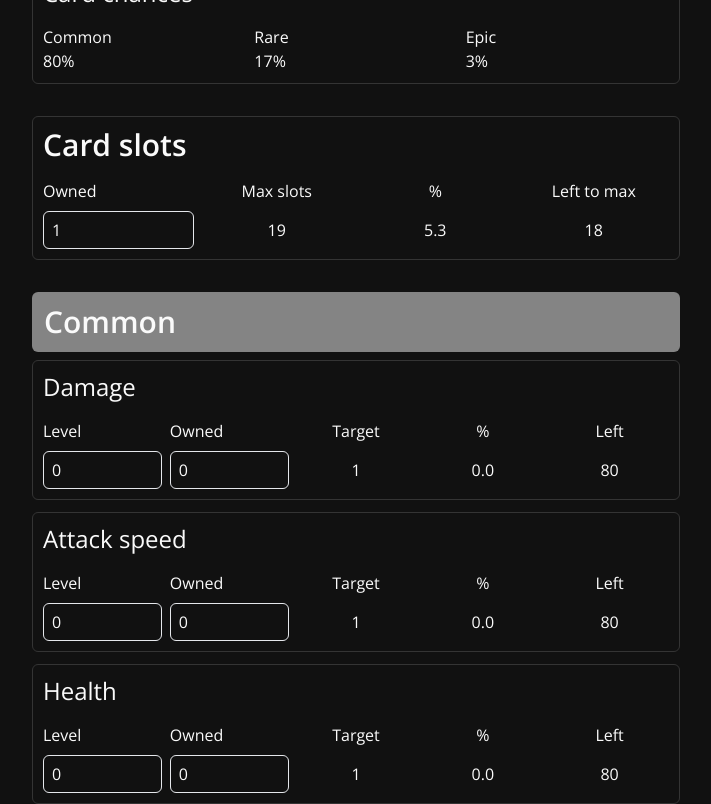
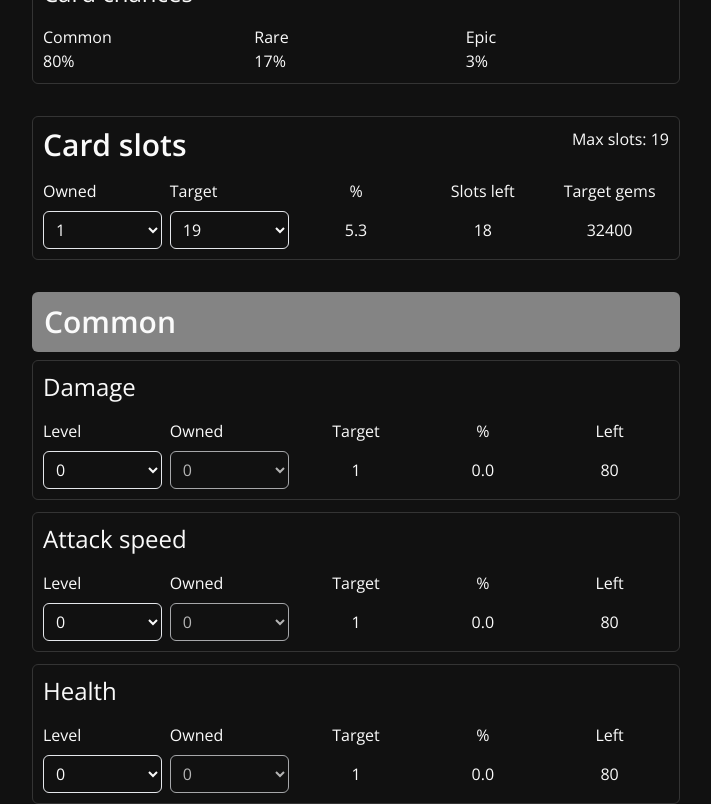
Before and after one commit to buczekmatthias/card-tracker, a Vue app: page / in a window 1280 px wide. Shown: the part 1080-1884 px from the top of the page, without its empty margins (284-995 px from the left). Built offline with nearby package versions, Linux system fonts and the light colour scheme.

Commit message:
Input changed to select | Added slots target

```diff
--- a/src/App.vue
+++ b/src/App.vue
@@ -17,7 +17,7 @@ import updateLoadout from "./data/updateLoadout";
 
 const page = ref(localStorage.getItem("page") || "tracker");
 
-const version = "1.0.1";
+const version = "1.0.2";
 
 const changePage = (p) => {
   localStorage.setItem("page", p);
@@ -38,6 +38,12 @@ onBeforeMount(() => {
     updateLoadout();
   }
 
+  for (let key in localStorage) {
+    if (key.includes("-update")) {
+      localStorage.removeItem(key);
+    }
+  }
+
   localStorage.setItem(`${version}-update`, true);
 });
 </script>
--- a/src/assets/main.css
+++ b/src/assets/main.css
@@ -12,13 +12,12 @@ html {
   @apply bg-theme;
 }
 
-input[type="number"] {
-  -moz-appearance: textfield;
-  appearance: textfield;
-  @apply border border-solid bg-theme text-font rounded-md px-2 py-1.5;
+select {
+  @apply border border-solid bg-theme text-font rounded-md px-2 py-1.5 cursor-pointer;
 }
-input[type="number"]:disabled {
-  @apply border-container text-opacity-50 cursor-not-allowed;
+
+select:disabled {
+  @apply cursor-not-allowed;
 }
 
 @layer components {
@@ -30,20 +29,19 @@ input[type="number"]:disabled {
     @apply text-3xl font-semibold mb-4;
   }
 
-  .container-content {
-    @apply grid grid-cols-4 gap-2 items-center;
-  }
-  .container-content span:not(:first-of-type) {
-    @apply text-center;
+  .slots-content {
+    @apply grid grid-cols-5 gap-2 items-center;
   }
 
   .container-subheader {
     @apply text-2xl;
   }
-  .container-subcontent {
+  .container-content {
     @apply grid grid-cols-5 gap-2 items-center;
   }
-  .container-subcontent span:nth-of-type(n + 3) {
+
+  .container-content span:nth-of-type(n + 3),
+  .slots-content span:nth-of-type(n + 3) {
     @apply text-center;
   }
 
--- a/src/components/Tracker/Card.vue
+++ b/src/components/Tracker/Card.vue
@@ -1,22 +1,28 @@
 <template>
-  <div class="flex flex-col gap-4">
+  <Container class="flex flex-col gap-4">
     <p class="container-subheader">{{ updatedCard.name }}</p>
-    <div class="container-subcontent">
+    <div class="container-content">
       <span>Level</span>
       <span>Owned</span>
       <span>Target</span>
       <span>%</span>
       <span>Left</span>
-      <input type="number" v-model="updatedCard.lvl" min="0" max="7" />
-      <input type="number" v-model="updatedCard.owned" min="0" :disabled="updatedCard.lvl === 7" />
+      <select v-model="updatedCard.lvl">
+        <option :value="i" v-for="i in Array.from(Array(8).keys())" :key="i">{{ i }}</option>
+      </select>
+      <select v-model="updatedCard.owned" :disabled="[0, 7].includes(updatedCard.lvl)">
+        <option :value="i" v-for="i in Array.from(Array(target).keys())" :key="i">{{ i }}</option>
+      </select>
       <span>{{ target || "Max" }}</span>
       <span>{{ getPercentageOfMax(getRequiredToMax(updatedCard.lvl, updatedCard.owned)) }}</span>
       <span>{{ getRequiredToMax(updatedCard.lvl, updatedCard.owned) }}</span>
     </div>
-  </div>
+  </Container>
 </template>
 
 <script setup>
+import Container from "./Container.vue";
+
 import { getPercentageOfMax, getRequiredToMax, levels } from "@/data/cardLevels";
 import { ref, watch } from "vue";
 
@@ -31,17 +37,9 @@ const target = ref(levels[updatedCard.value.lvl]);
 watch(
   () => updatedCard.value.lvl,
   () => {
-    updatedCard.value.lvl = updatedCard.value.lvl > 7 ? 7 : updatedCard.value.lvl > 0 ? updatedCard.value.lvl : 0;
     target.value = levels[updatedCard.value.lvl];
-    if (updatedCard.value.owned > target.value || updatedCard.value.lvl === 7) {
-      updatedCard.value.owned = 0;
-    }
+    updatedCard.value.owned = 0;
   }
-);
-
-watch(
-  () => updatedCard.value.owned,
-  () => (updatedCard.value.owned = updatedCard.value.owned > target.value ? target.value : updatedCard.value.owned > 0 ? updatedCard.value.owned : 0)
 );
 
 const emit = defineEmits(["cardUpdate"]);
--- a/src/components/Tracker/CardSlots.vue
+++ b/src/components/Tracker/CardSlots.vue
@@ -1,32 +1,55 @@
 <template>
+  <Container>
+    <div class="flex justify-between">
       <p class="container-header">Card slots</p>
-  <div class="container-content">
+      <p>Max slots: {{ maxSlots }}</p>
+    </div>
+    <div class="slots-content">
       <span>Owned</span>
-    <span>Max slots</span>
+      <span>Target</span>
       <span>%</span>
-    <span>Left to max</span>
-    <input type="number" v-model="ownedSlots" min="1" :max="maxSlots" />
-    <span>{{ maxSlots }}</span>
+      <span>Slots left</span>
+      <span>Target gems</span>
+      <select v-model="ownedSlots">
+        <option :value="i" v-for="i in Array.from(Array(parseInt(maxSlots)).keys(), (_, j) => j + 1)" :key="i">{{ i }}</option>
+      </select>
+      <select v-model="targetSlot" :disabled="parseInt(ownedSlots) === parseInt(maxSlots)">
+        <option :value="i" v-for="i in Array.from(Array(parseInt(maxSlots - ownedSlots)).keys(), (_, j) => parseInt(ownedSlots) + j + 1)" :key="i">{{ i }}</option>
+      </select>
       <span>{{ ((ownedSlots / maxSlots) * 100).toFixed(1) }}</span>
       <span>{{ maxSlots - ownedSlots }}</span>
+      <span>{{ costToTarget(ownedSlots, targetSlot) }}</span>
     </div>
+  </Container>
 </template>
 
 <script setup>
+import Container from "./Container.vue";
+
 import { ref, watch } from "vue";
+import { costToTarget } from "@/data/cardSlots";
 
 const ownedSlots = ref(localStorage.getItem("ownedSlots") || 1);
+
+const targetSlot = ref(localStorage.getItem("targetSlot"));
 
 const maxSlots = ref(localStorage.getItem("slots"));
 
 const emit = defineEmits(["updateOwnedSlots"]);
 
 watch(
+  () => targetSlot.value,
+  () => localStorage.setItem("targetSlot", targetSlot.value)
+);
+
+watch(
   () => ownedSlots.value,
   () => {
-    ownedSlots.value = ownedSlots.value > maxSlots.value ? maxSlots.value : ownedSlots.value > 0 ? ownedSlots.value : 1;
     localStorage.setItem("ownedSlots", ownedSlots.value);
     emit("updateOwnedSlots");
+    if (targetSlot.value < ownedSlots.value) {
+      targetSlot.value = ownedSlots.value + 1;
+    }
   }
 );
 </script>
--- a/src/data/cardSlots.js
+++ b/src/data/cardSlots.js
@@ -31,6 +31,17 @@ const slotsCostToMax = (owned) => {
   return cost;
 };
 
+const costToTarget = (owned, target) => {
+  let cost = 0;
+  owned = parseInt(owned) + 1;
+
+  for (let i = owned; i <= target; i++) {
+    cost += slots[i];
+  }
+
+  return cost;
+};
+
 const getSlotMaxPercent = (owned) => ((owned / Object.keys(slots).length) * 100).toFixed(1);
 
-export { slots, slotsCostToMax, getSlotMaxPercent };
+export { slots, slotsCostToMax, getSlotMaxPercent, costToTarget };
--- a/src/data/freshLoad.js
+++ b/src/data/freshLoad.js
@@ -170,4 +170,6 @@ export default () => {
   localStorage.setItem("cards", JSON.stringify(cards));
 
   localStorage.setItem("slots", 19);
+
+  localStorage.setItem("targetSlot", 19);
 };
--- a/src/data/updateData.js
+++ b/src/data/updateData.js
@@ -10,4 +10,6 @@ export default () => {
   localStorage.setItem("cards", JSON.stringify(cards));
 
   localStorage.setItem("slots", 19);
+
+  localStorage.setItem("targetSlot", 19);
 };
--- a/src/layouts/Tracker.vue
+++ b/src/layouts/Tracker.vue
@@ -1,9 +1,7 @@
 <template>
   <div class="p-container flex flex-col gap-8">
     <GemTracker ref="tracker" />
-    <Container>
-      <CardSlots @updateOwnedSlots="updateTracker()" />
-    </Container>
+    <CardSlots @updateOwnedSlots="updateTracker()" />
     <div v-for="(group, i) in cards" :key="group.name" class="flex flex-col gap-3">
       <p
         class="container-header p-3 bg-opacity-90 rounded-md -mb-1"
@@ -15,16 +13,13 @@
       >
         {{ group.name }}
       </p>
-      <Container v-for="(card, ind) in group.cards" :key="card.name">
-        <Card :card="card" @cardUpdate="updateCard($event, i, ind)" />
-      </Container>
+      <Card v-for="(card, ind) in group.cards" :key="card.name" :card="card" @cardUpdate="updateCard($event, i, ind)" />
     </div>
   </div>
 </template>
 
 <script setup>
 import CardSlots from "@/components/Tracker/CardSlots.vue";
-import Container from "@/components/Tracker/Container.vue";
 import Card from "@/components/Tracker/Card.vue";
 import GemTracker from "@/components/Tracker/GemTracker.vue";
 
```
Lines whose indentation alone changed are shown as unchanged.
